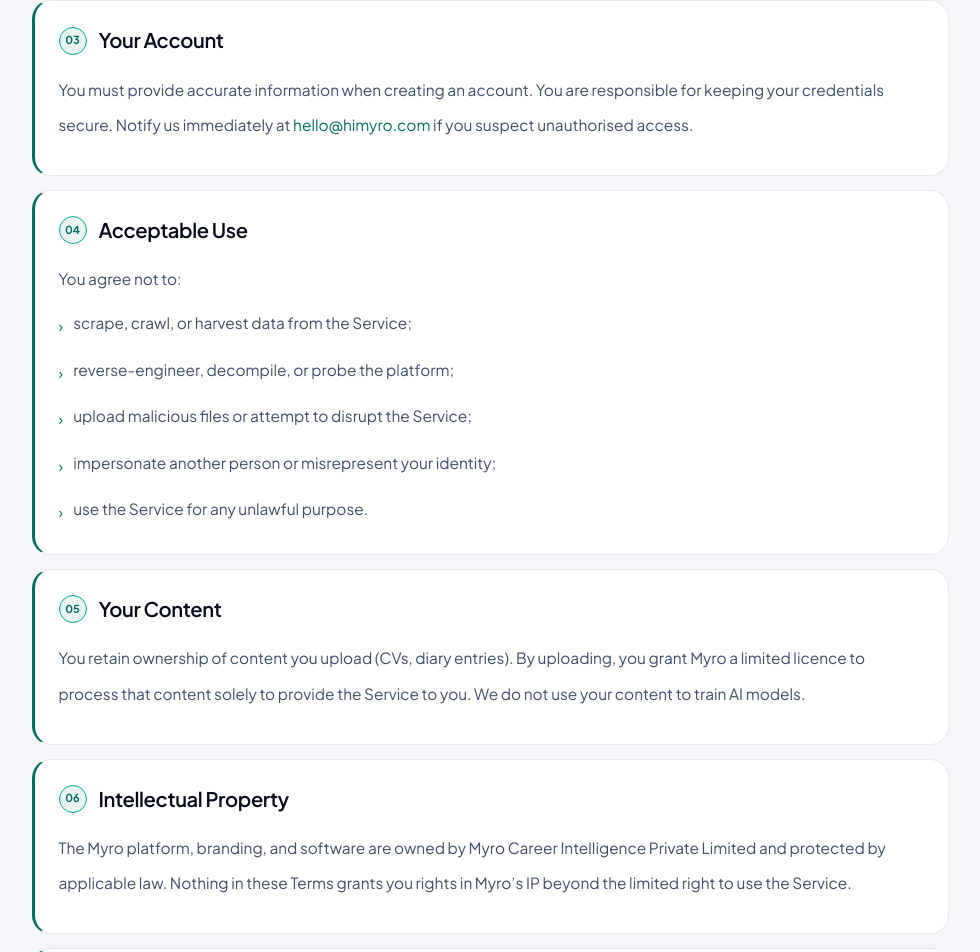
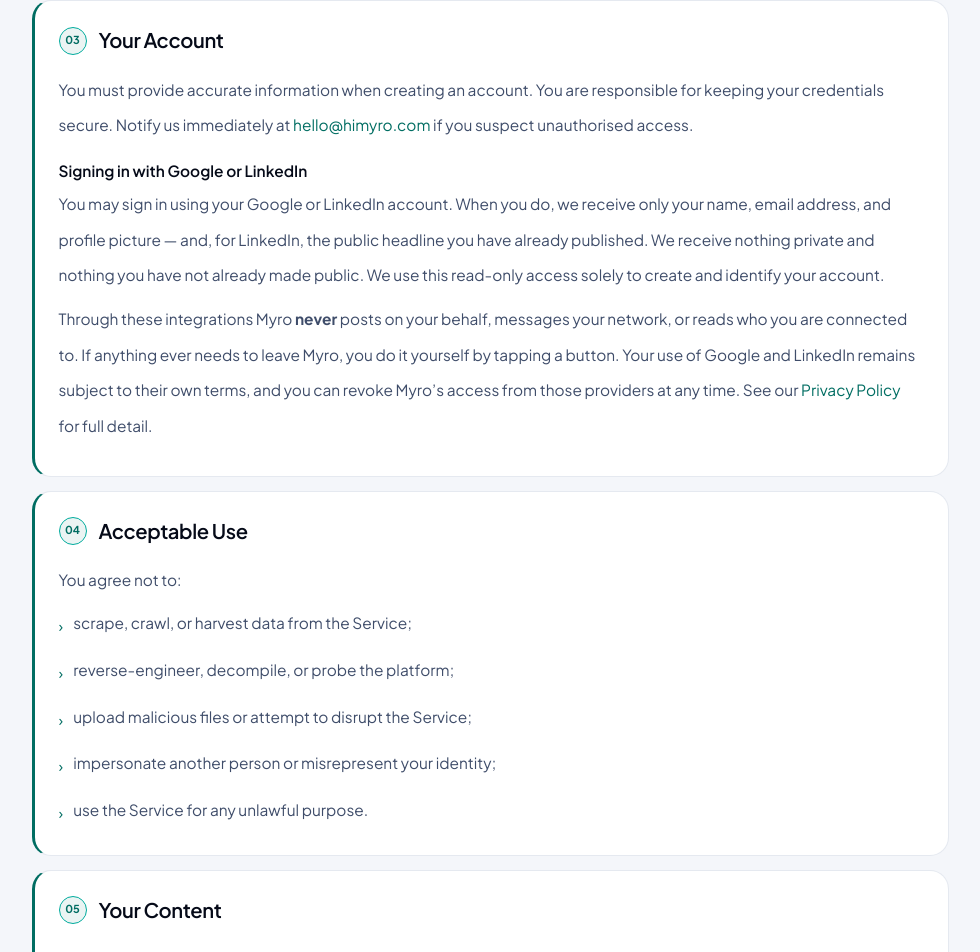
Before and after one commit to shivam07-hub/True_Yodha, a Next.js app in the folder frontend/: page /terms in a window 1280 px wide. Shown: the part 907-1859 px from the top of the page, without its empty margins (293-1273 px from the left). Built offline with nearby package versions, Linux system fonts and the light colour scheme; no server answers.

Commit message:
frontend changes

```diff
--- a/frontend/app/terms/page.tsx
+++ b/frontend/app/terms/page.tsx
@@ -157,6 +157,9 @@
 
             <Section id="account" n="03" title="Your Account">
               <P>You must provide accurate information when creating an account. You are responsible for keeping your credentials secure. Notify us immediately at <a href="mailto:hello@himyro.com" style={{ color: "var(--tm-interactive)" }}>hello@himyro.com</a> if you suspect unauthorised access.</P>
+              <Sub title="Signing in with Google or LinkedIn" />
+              <P>You may sign in using your Google or LinkedIn account. When you do, we receive only your name, email address, and profile picture — and, for LinkedIn, the public headline you have already published. We receive nothing private and nothing you have not already made public. We use this read-only access solely to create and identify your account.</P>
+              <P>Through these integrations Myro <strong>never</strong> posts on your behalf, messages your network, or reads who you are connected to. If anything ever needs to leave Myro, you do it yourself by tapping a button. Your use of Google and LinkedIn remains subject to their own terms, and you can revoke Myro&rsquo;s access from those providers at any time. See our <a href="/privacy" style={{ color: "var(--tm-interactive)" }}>Privacy Policy</a> for full detail.</P>
             </Section>
 
             <Section id="conduct" n="04" title="Acceptable Use">
```
